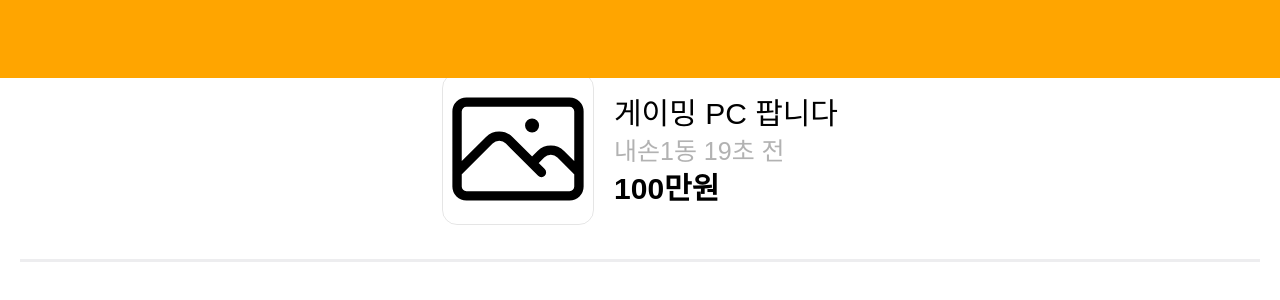
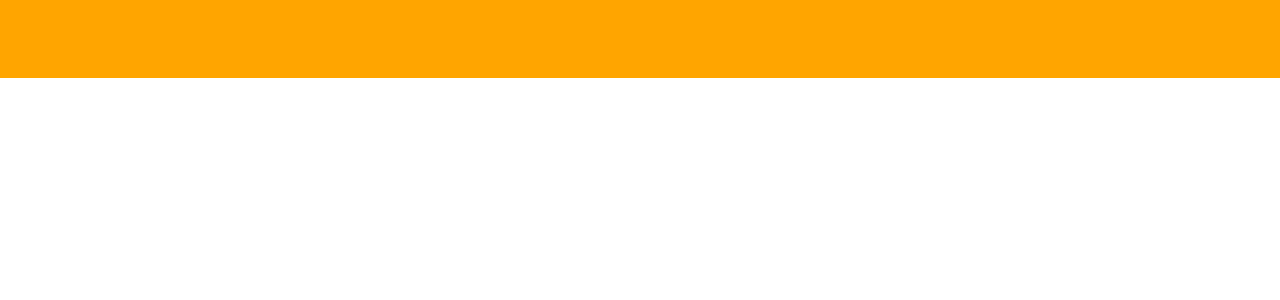
Before and after one commit to ParkJaeHyung97/market-clone, a Svelte app: page / in a window 1280 px wide. Shown: the part 1202-1502 px from the top of the page. After the commit the page ends 1280 px from the top, so only its background shows below. Built offline with nearby package versions, Linux system fonts and the light colour scheme.

Commit message:
firebase 적용 성공..
응애ㅐㅐ

```diff
--- a/src/App.svelte
+++ b/src/App.svelte
@@ -16,9 +16,6 @@
   };
 </script>
 
-<Router {routes} />
+<Router {routes}></Router>
 
 <main></main>
-
-<style>
-</style>
--- a/src/pages/Main.svelte
+++ b/src/pages/Main.svelte
@@ -7,87 +7,37 @@
   <div class="info-bar">
     <div class="info-bar__time">{hour}:{min}</div>
     <div class="info-bar__icons">
-      <img src="Assets/chart-bar.svg" alt="Chart-bar" />
-      <img src="Assets/wifi.svg" alt="Wifi" />
-      <img src="Assets/battery.svg" alt="Battery" />
+      <img src="assets/chart-bar.svg" alt="Chart-bar" />
+      <img src="assets/wifi.svg" alt="Wifi" />
+      <img src="assets/battery.svg" alt="Battery" />
     </div>
   </div>
   <div class="menu-bar">
     <div class="menu-bar__location">
       <div>내손1동</div>
       <div class="menu-bar__location-icon">
-        <img src="Assets/arrow-down.svg" alt="" />
+        <img src="assets/arrow-down.svg" alt="" />
       </div>
     </div>
     <div class="menu-bar__icons">
-      <img src="Assets/search.svg" alt="serach" />
-      <img src="Assets/menu.svg" alt="menu" />
-      <img src="Assets/bell.svg" alt="bell" />
+      <img src="assets/search.svg" alt="serach" />
+      <img src="assets/menu.svg" alt="menu" />
+      <img src="assets/bell.svg" alt="bell" />
     </div>
   </div>
 </header>
 
 <main>
-  <div class="item-list">
+  <!-- <div class="item-list">
     <div class="item-list__img">
-      <img src="Assets/img.svg" alt="" />
+      <img src="assets/img.svg" alt="" />
     </div>
     <div class="item-list__info">
       <div class="item-list__info-title">게이밍 PC 팝니다</div>
       <div class="item-list__info-meta">내손1동 19초 전</div>
       <div class="item-list__info-price">100만원</div>
     </div>
-  </div>
-  <div class="item-list">
-    <div class="item-list__img">
-      <img src="Assets/img.svg" alt="" />
-    </div>
-    <div class="item-list__info">
-      <div class="item-list__info-title">게이밍 PC 팝니다</div>
-      <div class="item-list__info-meta">내손1동 19초 전</div>
-      <div class="item-list__info-price">100만원</div>
-    </div>
-  </div>
-  <div class="item-list">
-    <div class="item-list__img">
-      <img src="Assets/img.svg" alt="" />
-    </div>
-    <div class="item-list__info">
-      <div class="item-list__info-title">게이밍 PC 팝니다</div>
-      <div class="item-list__info-meta">내손1동 19초 전</div>
-      <div class="item-list__info-price">100만원</div>
-    </div>
-  </div>
-  <div class="item-list">
-    <div class="item-list__img">
-      <img src="Assets/img.svg" alt="" />
-    </div>
-    <div class="item-list__info">
-      <div class="item-list__info-title">게이밍 PC 팝니다</div>
-      <div class="item-list__info-meta">내손1동 19초 전</div>
-      <div class="item-list__info-price">100만원</div>
-    </div>
-  </div>
-  <div class="item-list">
-    <div class="item-list__img">
-      <img src="Assets/img.svg" alt="" />
-    </div>
-    <div class="item-list__info">
-      <div class="item-list__info-title">게이밍 PC 팝니다</div>
-      <div class="item-list__info-meta">내손1동 19초 전</div>
-      <div class="item-list__info-price">100만원</div>
-    </div>
-  </div>
-  <div class="item-list">
-    <div class="item-list__img">
-      <img src="Assets/img.svg" alt="" />
-    </div>
-    <div class="item-list__info">
-      <div class="item-list__info-title">게이밍 PC 팝니다</div>
-      <div class="item-list__info-meta">내손1동 19초 전</div>
-      <div class="item-list__info-price">100만원</div>
-    </div>
-  </div>
+  </div>  -->
   <a class="write-btn" href="#/write">+ 글쓰기</a>
 </main>
 
@@ -95,31 +45,31 @@
   <div class="footer-block">
     <div class="footer-icons">
       <div class="footer-icons__img">
-        <img src="Assets/home.svg" alt="" />
+        <img src="assets/home.svg" alt="" />
       </div>
       <div class="footer-icons__desc">홈</div>
     </div>
     <div class="footer-icons">
       <div class="footer-icons__img">
-        <img src="Assets/paper.svg" alt="" />
+        <img src="assets/paper.svg" alt="" />
       </div>
       <div class="footer-icons__desc">동네생활</div>
     </div>
     <div class="footer-icons">
       <div class="footer-icons__img">
-        <img src="Assets/gps.svg" alt="" />
+        <img src="assets/gps.svg" alt="" />
       </div>
       <div class="footer-icons__desc">내 근처</div>
     </div>
     <div class="footer-icons">
       <div class="footer-icons__img">
-        <img src="Assets/chat.svg" alt="" />
+        <img src="assets/chat.svg" alt="" />
       </div>
       <div class="footer-icons__desc">채팅</div>
     </div>
     <div class="footer-icons">
       <div class="footer-icons__img">
-        <img src="Assets/user.svg" alt="" />
+        <img src="assets/user.svg" alt="" />
       </div>
       <div class="footer-icons__desc">나의 당근</div>
     </div>
--- a/src/pages/NotFound.svelte
+++ b/src/pages/NotFound.svelte
@@ -0,0 +1 @@
+<div>잘못 된 경로 입니다.</div>
```
Also changed, not shown: firebase.json (added), 1 other file (tests, documents, lock files or other folders).
